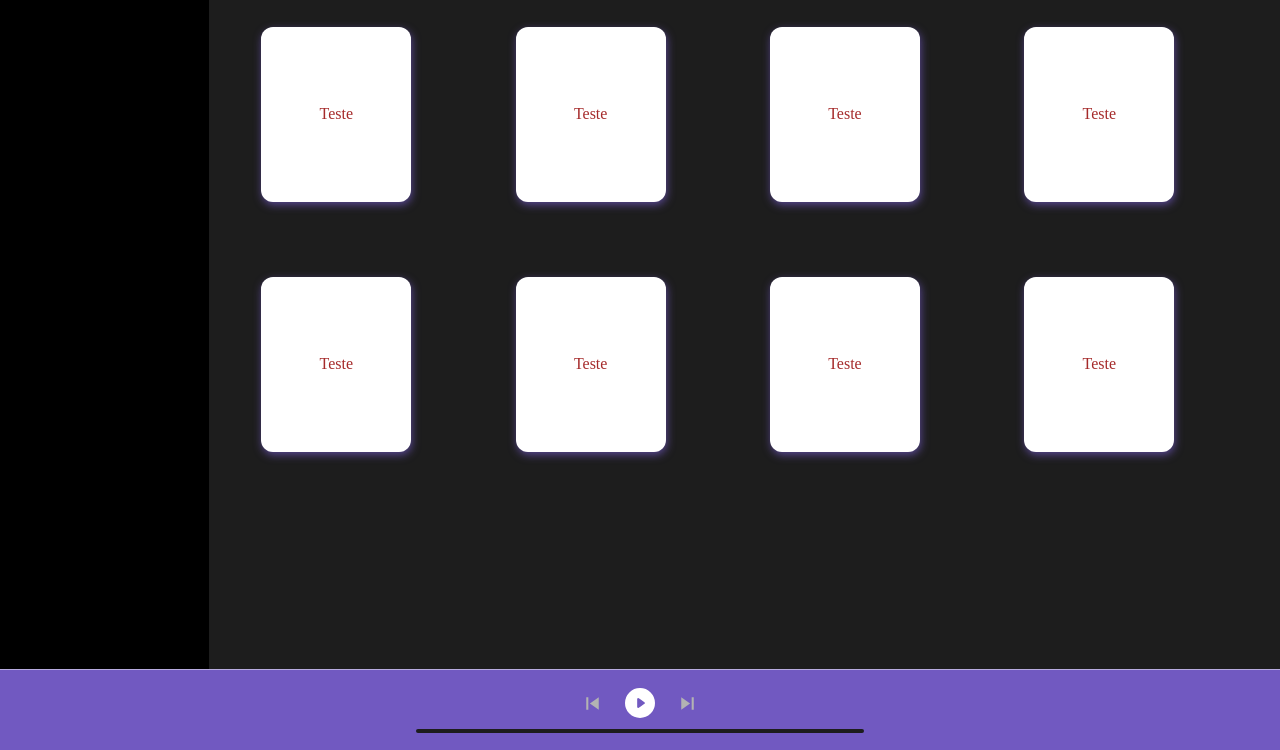
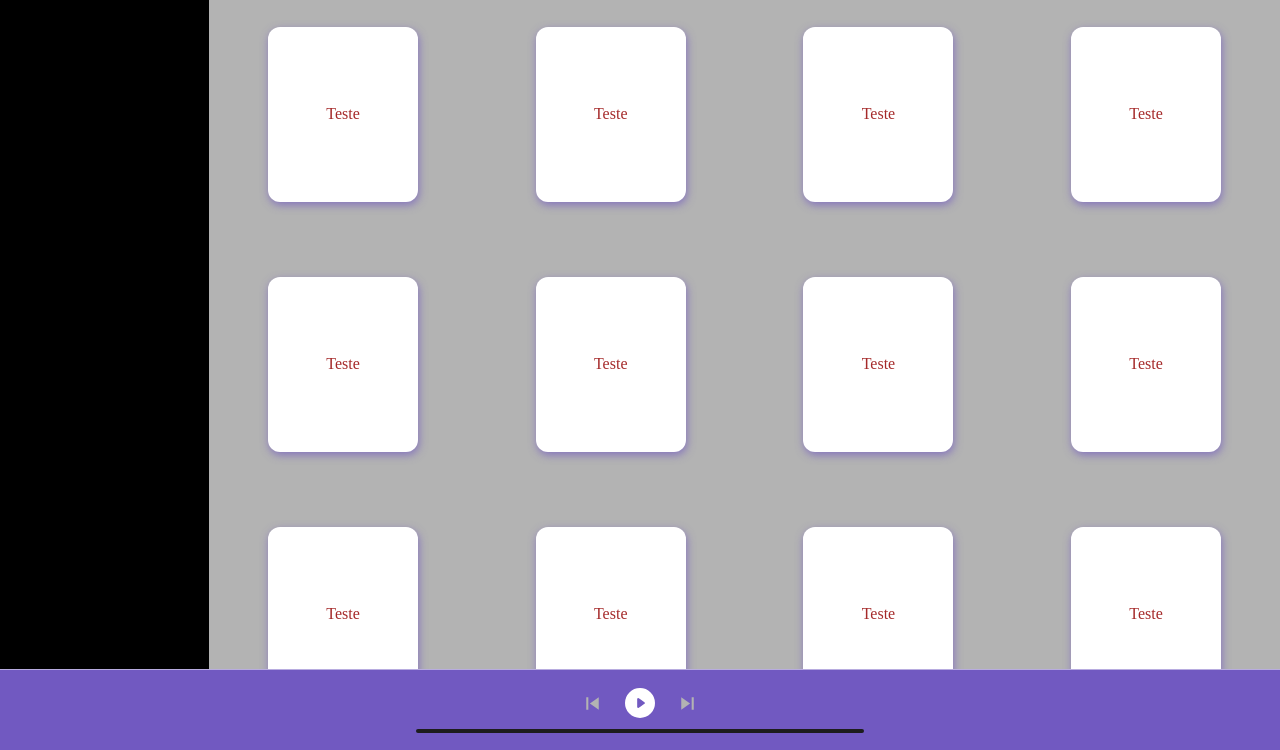
Before and after one commit to Nirayuki/SpotifyTheme, a plain HTML site: page index.html in a window 1280 px wide. Shown: the part 51-801 px from the top of the page. Drawn offline with Linux system fonts and the light colour scheme.

Commit message:
SpotifyTheme Update Styles

```diff
--- a/index.html
+++ b/index.html
@@ -33,6 +33,55 @@
             </header>
 
             <div class="content">
+
+                <div class="col">
+                    <div class="card">
+                        Teste
+                    </div>
+                </div>
+
+                <div class="col">
+                    <div class="card">
+                        Teste
+                    </div>
+                </div>
+
+                <div class="col">
+                    <div class="card">
+                        Teste
+                    </div>
+                </div>
+
+                <div class="col">
+                    <div class="card">
+                        Teste
+                    </div>
+                </div>
+
+                <div class="col">
+                    <div class="card">
+                        Teste
+                    </div>
+                </div>
+
+                <div class="col">
+                    <div class="card">
+                        Teste
+                    </div>
+                </div>
+
+                <div class="col">
+                    <div class="card">
+                        Teste
+                    </div>
+                </div>
+
+                <div class="col">
+                    <div class="card">
+                        Teste
+                    </div>
+                </div>
+
                 <div class="col">
                     <div class="card">
                         Teste
--- a/src/styles.css
+++ b/src/styles.css
@@ -10,6 +10,18 @@ main{
     display: flex;
     height: 90vh;
     width: 100vw;
+}
+
+::-webkit-scrollbar{
+    width: 20px;
+
+}
+::-webkit-scrollbar-track{
+    background-color: rgba(0,0,0,0.5);
+
+}
+::-webkit-scrollbar-thumb{
+    background-color: rgba(113, 89, 193, 10);
 }
 
 
@@ -71,10 +83,12 @@ main{
 }
 .content{
     display: flex;
-    width: 95%;
+    width: 100%;
+    background-color: #b3b3b3;
+    height: 85vh;
     flex-wrap: wrap;
     justify-content: center;
-
+    overflow-y: scroll;
 }
 
 
```
